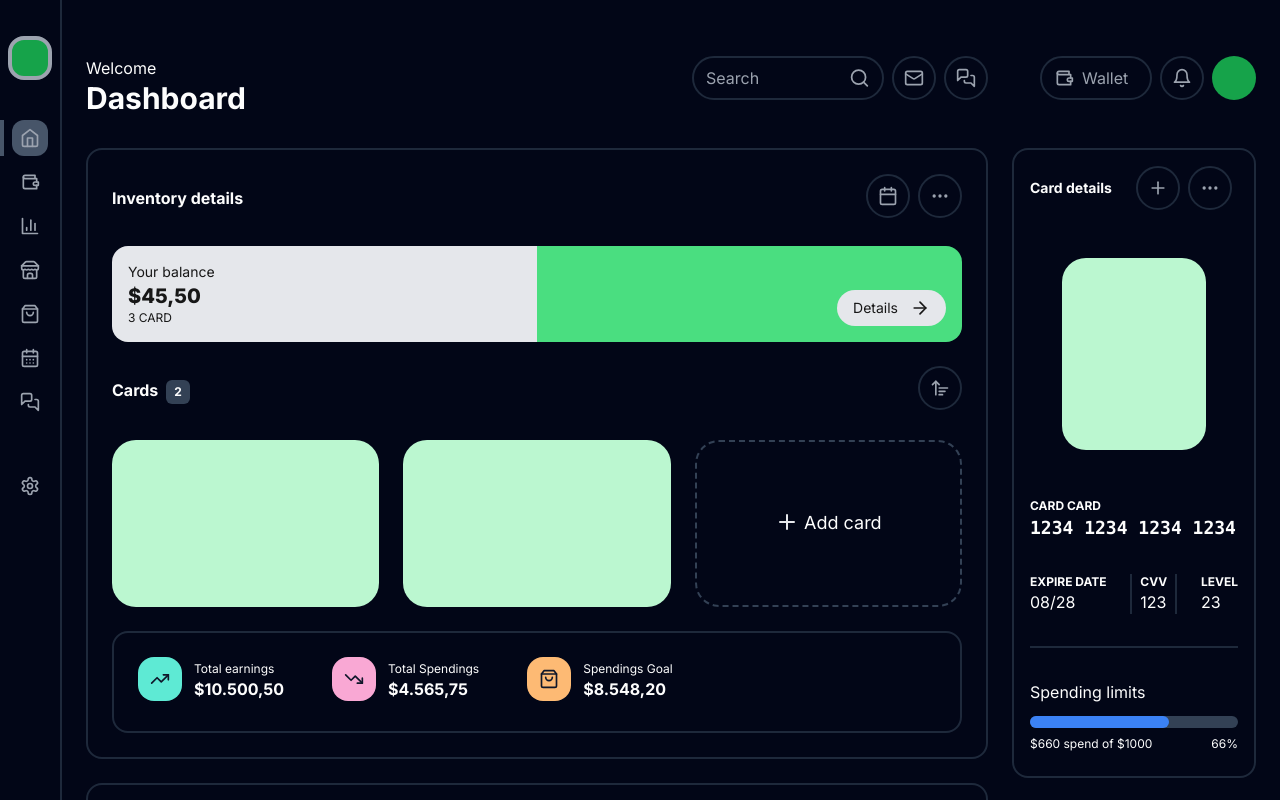
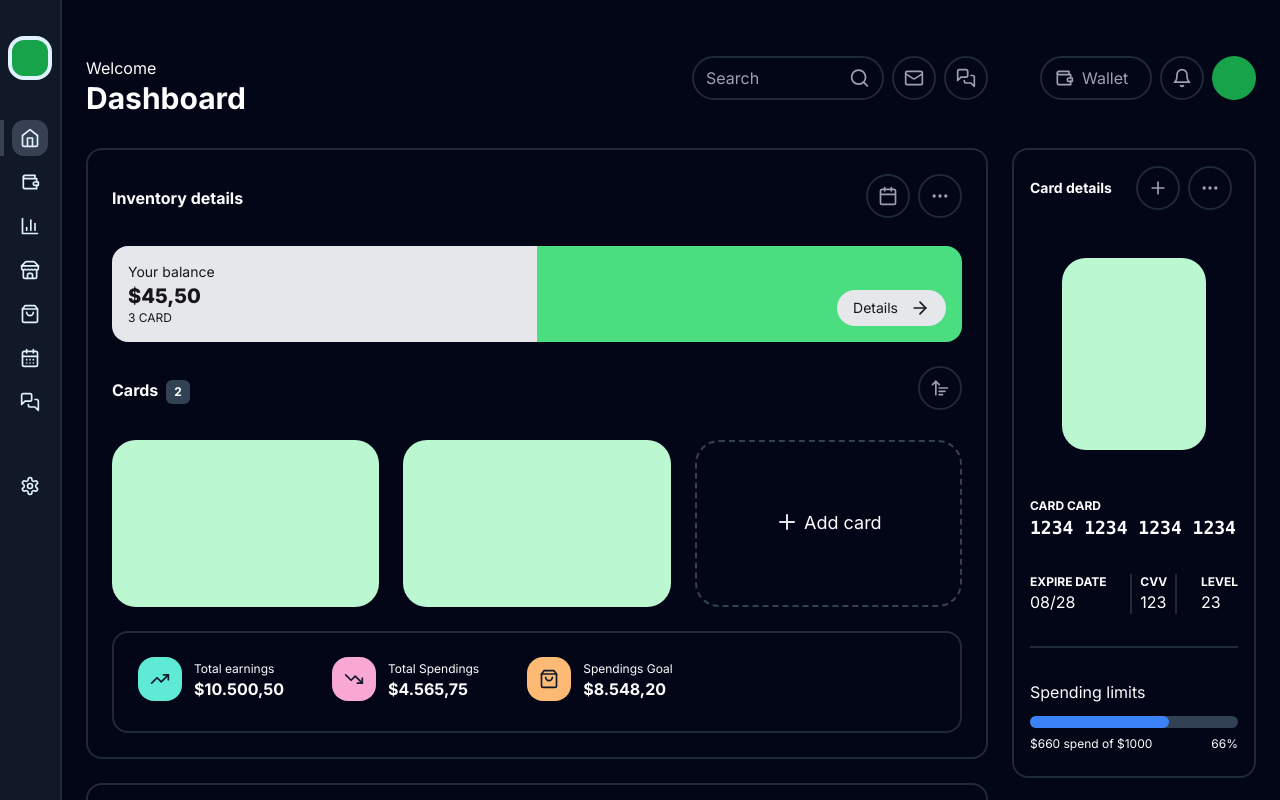
Before and after one commit to andersondavid/finance-dashboard, a Next.js app: page / in a window 1280 px wide. Shown: the top 800 px of the page. Built offline with nearby package versions, Linux system fonts and the light colour scheme.

Commit message:
refactor(SideBar): Change colors

```diff
--- a/src/app/components/sidebar/componentes/sidebarmenus.tsx
+++ b/src/app/components/sidebar/componentes/sidebarmenus.tsx
@@ -13,50 +13,50 @@ import {
 export default function SideBarMenus() {
 	return (
 		<div className="pt-6">
-			<div className="bl-3 pl-2 pr-3 border-l-4 border-slate-600">
-				<div className="p-2 mt-2 rounded-xl hover:bg-slate-800 bg-slate-600 cursor-pointer">
-					<LuHome className="h-5 w-5 text-gray-400" />
+			<div className="bl-3 pl-2 pr-3 border-l-4 border-gray-700">
+				<div className="p-2 mt-2 rounded-xl bg-gray-700 cursor-pointer">
+					<LuHome className="h-5 w-5 text-sky-100" />
 				</div>
 			</div>
 
 			<div className="bl-3 pl-2 pr-3 border-l-4 border-transparent">
 				<div className="p-2 mt-2 rounded-xl hover:bg-slate-800 cursor-pointer">
-					<LuWallet className="h-5 w-5 text-gray-400" />
+					<LuWallet className="h-5 w-5 text-sky-100" />
 				</div>
 			</div>
 
 			<div className="bl-3 pl-2 pr-3 border-l-4 border-transparent">
 				<div className="p-2 mt-2 rounded-xl hover:bg-slate-800 cursor-pointer">
-					<LuBarChart3 className="h-5 w-5 text-gray-400" />
+					<LuBarChart3 className="h-5 w-5 text-sky-100" />
 				</div>
 			</div>
 
 			<div className="bl-3 pl-2 pr-3 border-l-4 border-transparent">
 				<div className="p-2 mt-2 rounded-xl hover:bg-slate-800 cursor-pointer">
-					<LuStore className="h-5 w-5 text-gray-400" />
+					<LuStore className="h-5 w-5 text-sky-100" />
 				</div>
 			</div>
 
 			<div className="bl-3 pl-2 pr-3 border-l-4 border-transparent">
 				<div className="p-2 mt-2 rounded-xl hover:bg-slate-800 cursor-pointer">
-					<LuShoppingBag className="h-5 w-5 text-gray-400" />
+					<LuShoppingBag className="h-5 w-5 text-sky-100" />
 				</div>
 			</div>
 
 			<div className="bl-3 pl-2 pr-3 border-l-4 border-transparent cursor-pointer">
 				<div className="p-2 mt-2 rounded-xl hover:bg-slate-800">
-					<LuCalendarDays className="h-5 w-5 text-gray-400" />
+					<LuCalendarDays className="h-5 w-5 text-sky-100" />
 				</div>
 			</div>
 			<div className="bl-3 pl-2 pr-3 border-l-4 border-transparent cursor-pointer">
 				<div className="p-2 mt-2 rounded-xl hover:bg-slate-800">
-					<LuMessagesSquare className="h-5 w-5 text-gray-400" />
+					<LuMessagesSquare className="h-5 w-5 text-sky-100" />
 				</div>
 			</div>
 
 			<div className="bl-3 pl-2 pr-3 border-l-4 border-transparent cursor-pointer">
-				<div className="p-2 mt-12 rounded-xl hover:bg-slate-500">
-					<LuSettings className="h-5 w-5 text-gray-400" />
+				<div className="p-2 mt-12 rounded-xl hover:hover:bg-slate-800">
+					<LuSettings className="h-5 w-5 text-sky-100" />
 				</div>
 			</div>
 		</div>
--- a/src/app/components/sidebar/index.tsx
+++ b/src/app/components/sidebar/index.tsx
@@ -3,9 +3,9 @@ import SideBarMenus from "./componentes/sidebarmenus";
 
 export default function SideBar() {
 	return (
-		<div className="w-min bg-slate-950 border-r-2 border-slate-800">
+		<div className="w-min bg-gray-900 border-r-2 border-gray-800">
 			<div className="p-2 pt-9">
-				<div className="h-11 w-11 bg-green-600 rounded-2xl p-3 border-4 border-gray-400"></div>
+				<div className="h-11 w-11 bg-green-600 rounded-2xl p-3 border-4 border-sky-100"></div>
 			</div>
 			<SideBarMenus />
 		</div>
```
